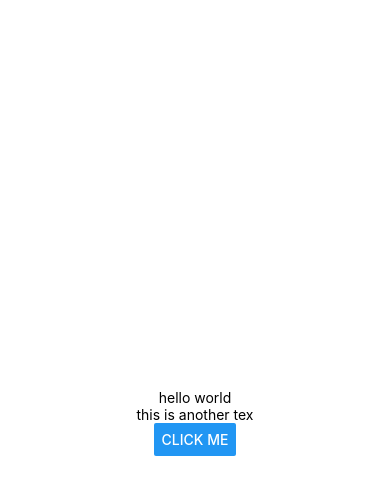
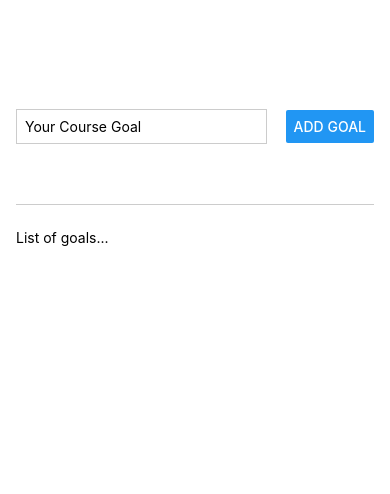
Before and after one commit to karansanghvi/RNCourse, a React Native app: screen / in a window 390 px wide. Shown: the top 494 px of the page. Built offline with nearby package versions, Linux system fonts and the light colour scheme.

Commit message:
completed flexbox

```diff
--- a/App.js
+++ b/App.js
@@ -1,22 +1,42 @@
-import { StyleSheet, Text, View, Button } from 'react-native';
+import { StyleSheet, Text, View, Button, TextInput } from 'react-native';
 
 export default function App() {
   return (
-    <View style={styles.container}>
-      <Text>hello world</Text>
-      <View>
-        <Text>this is another tex</Text>
+    <View style={styles.appContainer}>
+      <View style={styles.inputContainer}>
+        <TextInput placeholder="Your Course Goal" style={styles.textInput} />
+        <Button title="Add Goal"></Button>
       </View>
-      <Button title = "click me" />
+      <View style={styles.goalsContainer}>
+        <Text>List of goals...</Text>
+      </View>
     </View>
   );
 }
 
 const styles = StyleSheet.create({
-  container: {
-    flex: 1,
-    backgroundColor: '#fff',
-    alignItems: 'center',
-    justifyContent: 'center',
-  },
+ appContainer: {
+  flex: 1,
+  paddingTop: 50,
+  paddingHorizontal: 16,
+ },
+ inputContainer: {
+  flex: 1,
+  flexDirection: 'row',
+  justifyContent: 'space-between',
+  alignItems: 'center',
+  marginBottom: 24,
+  borderBottomWidth: 1,
+  borderBottomColor: '#cccccc',
+ },
+ textInput: {
+  borderWidth: 1,
+  borderColor: '#CCCCCC',
+  width: '70%',
+  marginRight: 8,
+  padding: 8
+ },
+ goalsContainer: {
+  flex: 4,
+ },
 });
```
